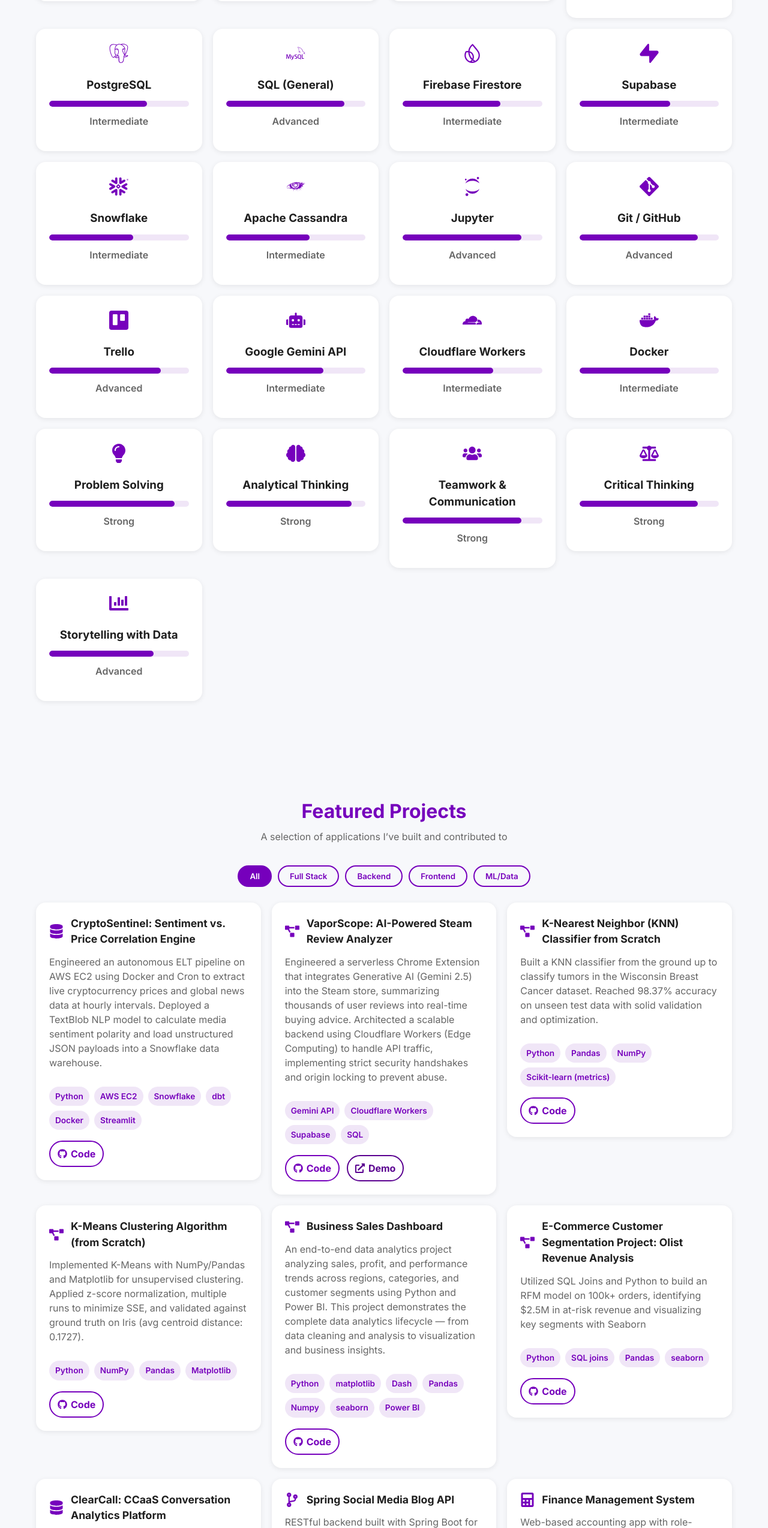
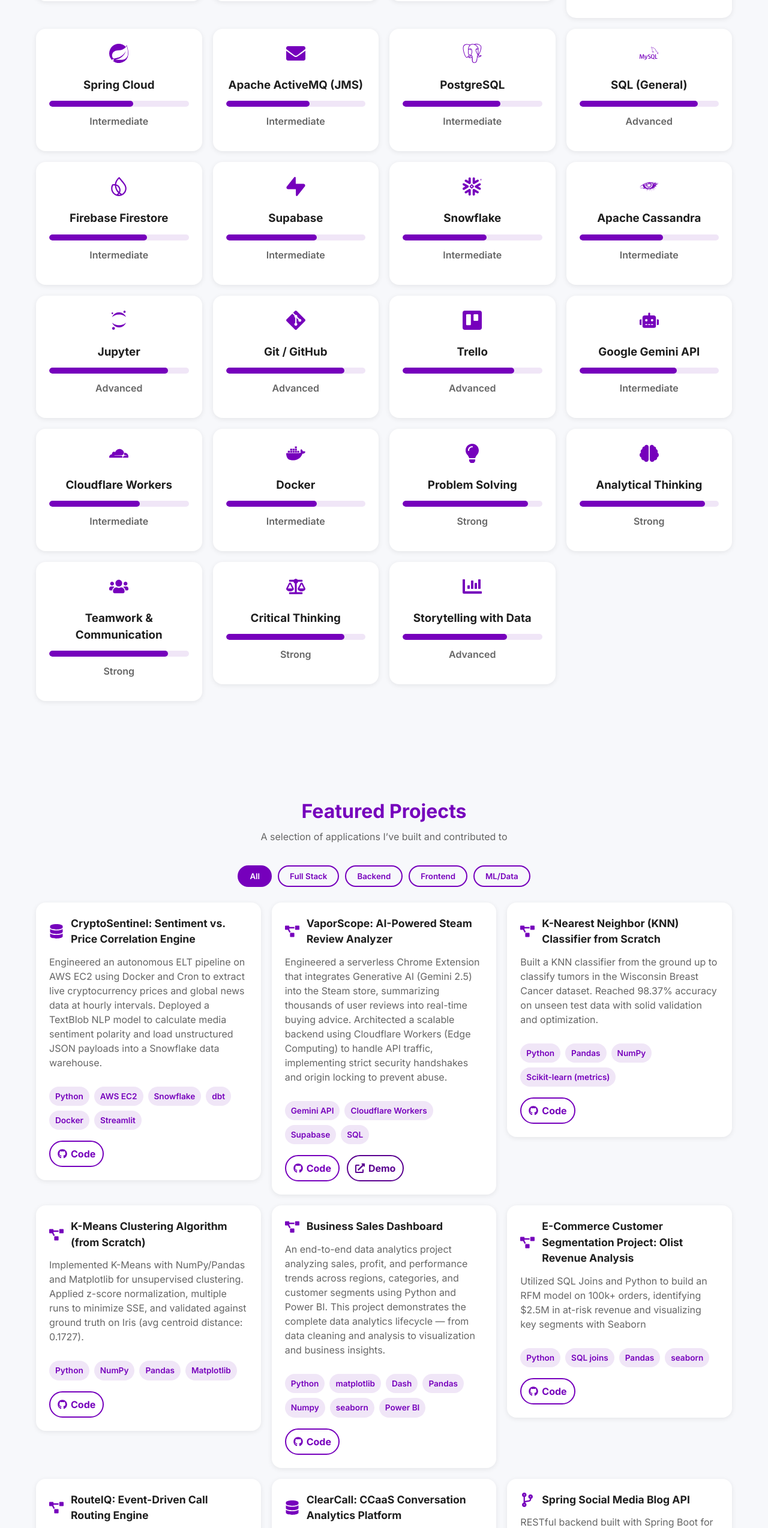
Before and after one commit to davidqm7/React-portfolio, a React (Vite) app: page / in a window 1280 px wide. Shown: the part 3021-5569 px from the top of the page at 60% size. Built offline with nearby package versions, Linux system fonts and the light colour scheme.

Commit message:
added project

```diff
--- a/src/data/projects.jsx
+++ b/src/data/projects.jsx
@@ -81,6 +81,16 @@
     repo: 'https://github.com/davidqm7/olist-customer-segmentation'
   },
   // Backend
+  {
+    id: 'routeiq',
+    title: 'RouteIQ: Event-Driven Call Routing Engine',
+    category: 'backend',
+    icon: <FaProjectDiagram />,
+    description:
+      'Microservices-based backend simulating the operational core of a contact center. Three Spring Boot services communicate via a Netflix Eureka service registry: an Agent Service managing skill-based profiles and availability, and a Call Routing Service that consumes XML call events from an Apache ActiveMQ Artemis broker via JMS. Uses JPA CriteriaBuilder for dynamic agent queries and enforces distributed atomicity with @Transactional before updating remote agent state via a load-balanced RestClient.',
+    tech: ['Java', 'Spring Boot', 'Spring Cloud', 'Apache ActiveMQ', 'JMS', 'Microservices'],
+    repo: 'https://github.com/davidqm7/RouteIQ'
+  },
   {
     id: 'clearcall',
     title: 'ClearCall: CCaaS Conversation Analytics Platform',
--- a/src/data/skills.jsx
+++ b/src/data/skills.jsx
@@ -17,6 +17,7 @@
   FaChartLine,
   FaBroom,
   FaTable,
+  FaEnvelope,
 } from 'react-icons/fa';
 import {
   SiPandas,
@@ -38,6 +39,7 @@
   SiSnowflake,
   SiApachecassandra,
   SiDocker,
+  SiSpring,
 } from 'react-icons/si';
 
 // Filters shown as buttons in the Skills section
@@ -85,6 +87,8 @@
   // Backend
   { id: 'be1', name: 'Spring Boot', icon: <SiSpringboot />, category: 'backend', level: 70, proficiency: 'Intermediate' },
   { id: 'be2', name: 'Firebase (Auth, Firestore)', icon: <SiFirebase />, category: 'backend', level: 70, proficiency: 'Intermediate' },
+  { id: 'be3', name: 'Spring Cloud', icon: <SiSpring />, category: 'backend', level: 60, proficiency: 'Intermediate' },
+  { id: 'be4', name: 'Apache ActiveMQ (JMS)', icon: <FaEnvelope />, category: 'backend', level: 60, proficiency: 'Intermediate' },
 
   // Databases
   { id: 'db1', name: 'PostgreSQL', icon: <SiPostgresql />, category: 'databases', level: 70, proficiency: 'Intermediate' },
```
